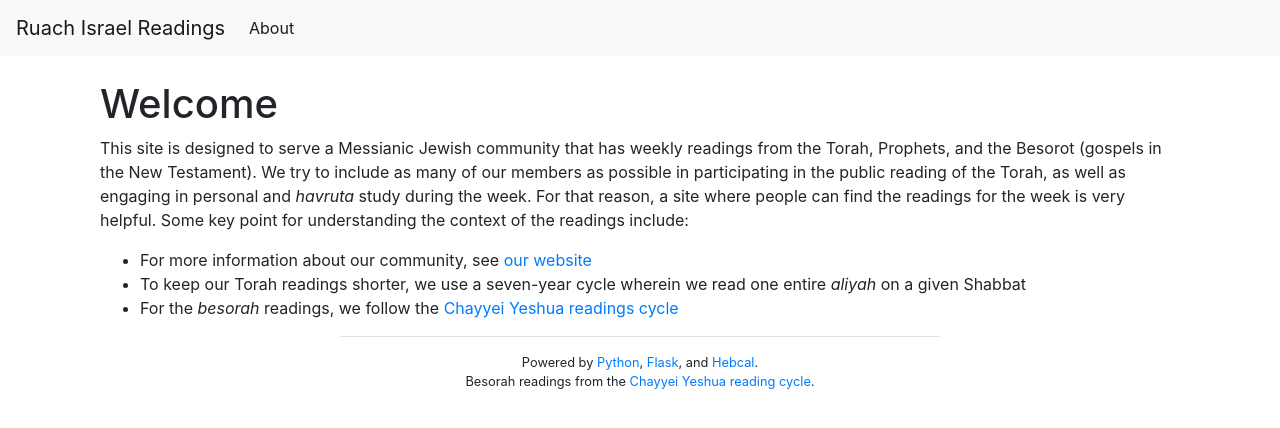
After one commit to shekelator/RuachReadings, a Flask app: page /about/ in a window 1280 px wide. The commit adds this page. Shown: the top 428 px of the page. Run offline with Flask 2, Linux system fonts and the light colour scheme; some libraries are stand-ins or nearby versions.

Commit message:
Add about page, formatting improvements

```diff
--- a/app.py
+++ b/app.py
@@ -12,3 +12,7 @@ def index():
     rawReadingsData = readings.getRawReadingsData(start_date)
     services = readings.getReadings(rawReadingsData)
     return render_template('readings.html', readings=services)
+
+@app.route('/about/')
+def about():
+    return render_template('about.html')
--- /dev/null
+++ b/templates/about.html
@@ -0,0 +1,21 @@
+{% extends 'base.html' %}
+
+{% block content %}
+
+<div class="container">
+    <h1>Welcome</h1>
+    <p>
+        This site is designed to serve a Messianic Jewish community that has weekly readings from the Torah, Prophets, and the Besorot
+        (gospels in the New Testament). We try to include as many of our members as possible in participating in the public reading of
+        the Torah, as well as engaging in personal and <i>havruta</i> study during the week. For that reason, a site where people can find
+        the readings for the week is very helpful.
+
+        Some key point for understanding the context of the readings include:
+        <ul>
+            <li>For more information about our community, see <a href="https://www.ruachisrael.com/">our website</a></li>
+            <li>To keep our Torah readings shorter, we use a seven-year cycle wherein we read one entire <i>aliyah</i> on a given Shabbat</li>
+            <li>For the <i>besorah</i> readings, we follow the <a href="http://ourrabbis.org/main/resources/chayyei-yeshua-reading-cycle">Chayyei Yeshua readings cycle</a></li>
+        </ul>
+    </p>
+</div>
+{% endblock %}
--- a/templates/base.html
+++ b/templates/base.html
@@ -29,17 +29,17 @@
         <div class="collapse navbar-collapse" id="navbarNav">
             <ul class="navbar-nav">
             <li class="nav-item active">
-                <a class="nav-link" href="#">About</a>
+                <a class="nav-link" href="{{ url_for('about')}}">About</a>
             </li>
             </ul>
         </div>
     </nav>
-    <div class="container">
+    <div class="container mt-4">
         {% block content %} {% endblock %}
     </div>
     <div class="mx-auto p-3 border-top small" style="width: 600px;" align="center">
         Powered by <a href="https://www.python.org/">Python</a>, <a href="https://flask.palletsprojects.com/en/1.1.x/">Flask</a>, and <a href="https://www.hebcal.com">Hebcal</a>.<br/>
-        Besorah readings from the <a href="http://ourrabbis.org/main/resources/chayyei-yeshua-reading-cycle">Chayyei Yeshua readings cycle</a>.
+        Besorah readings from the <a href="http://ourrabbis.org/main/resources/chayyei-yeshua-reading-cycle">Chayyei Yeshua reading cycle</a>.
     </div>
 
     <!-- Optional JavaScript -->
--- a/templates/readings.html
+++ b/templates/readings.html
@@ -2,10 +2,11 @@
 
 {% block content %}
 
+<div class="container">
     <div class="alert alert-warning">
         <strong class="text-small">Warning!</strong> This is a work in progress. Holidays and other special readings are not yet implemented. Please inform us of any inaccuracies you come across.
     </div>
-<div class="container">
+    <h1>Weekly Readings</h1>
     <p><em>Click on any text element to copy it to the clipboard</em></p>
     <table class="table">
     <tr>
```
Lines whose indentation alone changed are shown as unchanged.
